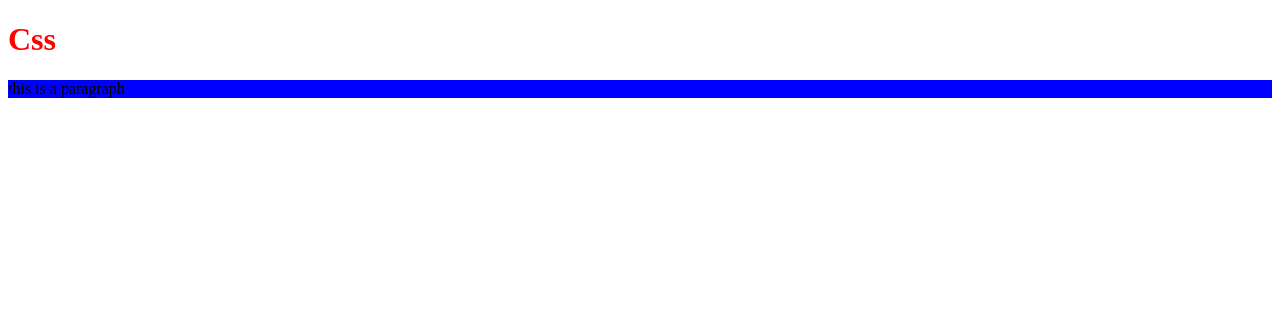
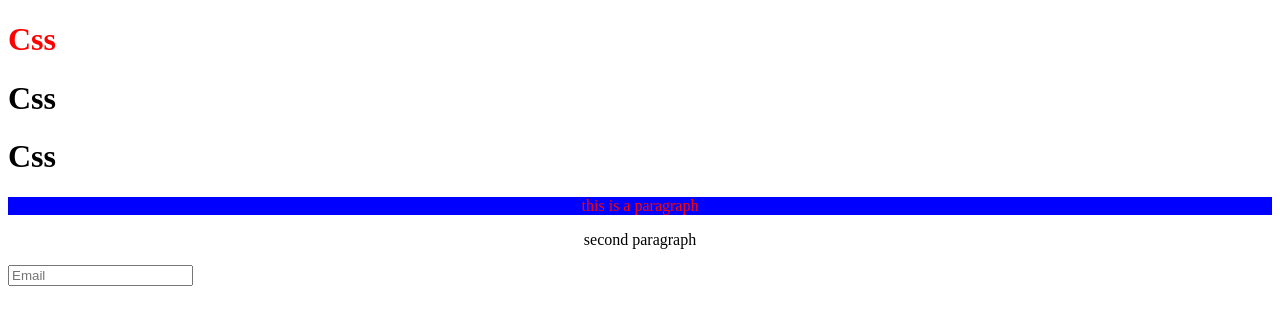
Before and after one commit to kilaniBarhoom/html-course, a plain HTML site: page index.html in a window 1280 px wide. Drawn offline with Linux system fonts and the light colour scheme.

Commit message:
css selectors

```diff
--- a/css/style.css
+++ b/css/style.css
@@ -2,6 +2,15 @@
 
 to p tag
 */
-p {
+
+.redColor {
+  color: red;
+}
+
+p.redColor {
   background-color: blue;
 }
+
+.center {
+  text-align: center;
+}
--- a/index.html
+++ b/index.html
@@ -12,7 +12,11 @@
   <!-- ways to insert css to an htm code -->
   <!-- inline css -->
   <body>
-    <h1 style="color: red">Css</h1>
-    <p>this is a paragraph</p>
+    <h1 class="redColor">Css</h1>
+    <h1>Css</h1>
+    <h1>Css</h1>
+    <p id="par" class="redColor center">this is a paragraph</p>
+    <p class="center">second paragraph</p>
+    <input class="redColor" type="text" placeholder="Email" />
   </body>
 </html>
```
